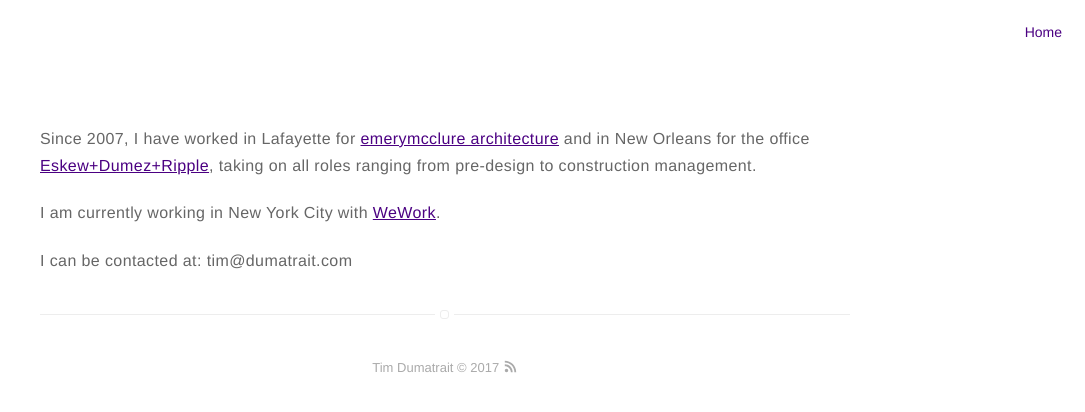
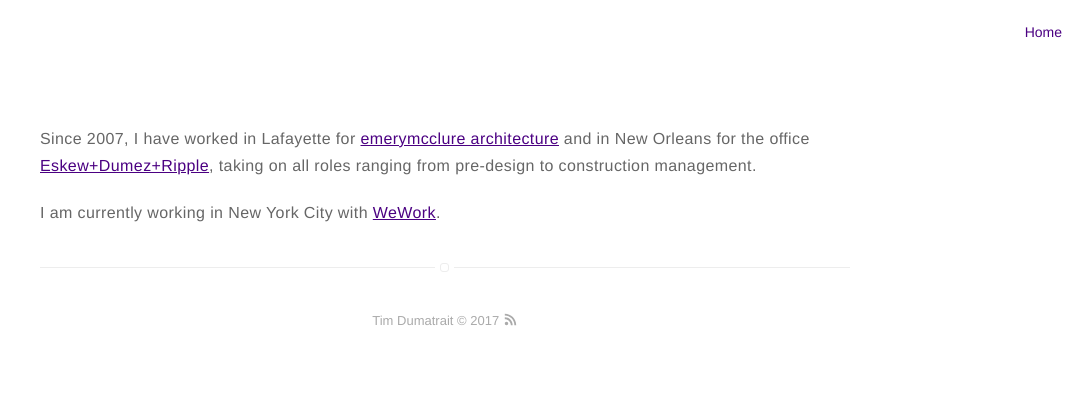
Before and after one commit to appareil/appareil.github.io, a Jekyll site: the page built from about.md, in a window 1280 px wide. Shown: the top 412 px of the page, without its empty margins (195-1280 px from the left). Built offline with Jekyll 4.4.1, drawn with Linux system fonts in a browser that asks for light colours.

Commit message:
about change

```diff
--- a/about.md
+++ b/about.md
@@ -5,5 +5,3 @@ layout: page
 <p>Since 2007, I have worked in Lafayette for <a href="http://www.emerymcclure.com">emerymcclure architecture</a> and in New Orleans for the office <a href="http://www.eskewdumezripple.com">Eskew+Dumez+Ripple</a>, taking on all roles ranging from pre-design to construction management.</p>
 
 <p>I am currently working in New York City with <a href="https://www.wework.com">WeWork</a>.</p>
-
-<p>I can be contacted at: tim@dumatrait.com</p>
```
